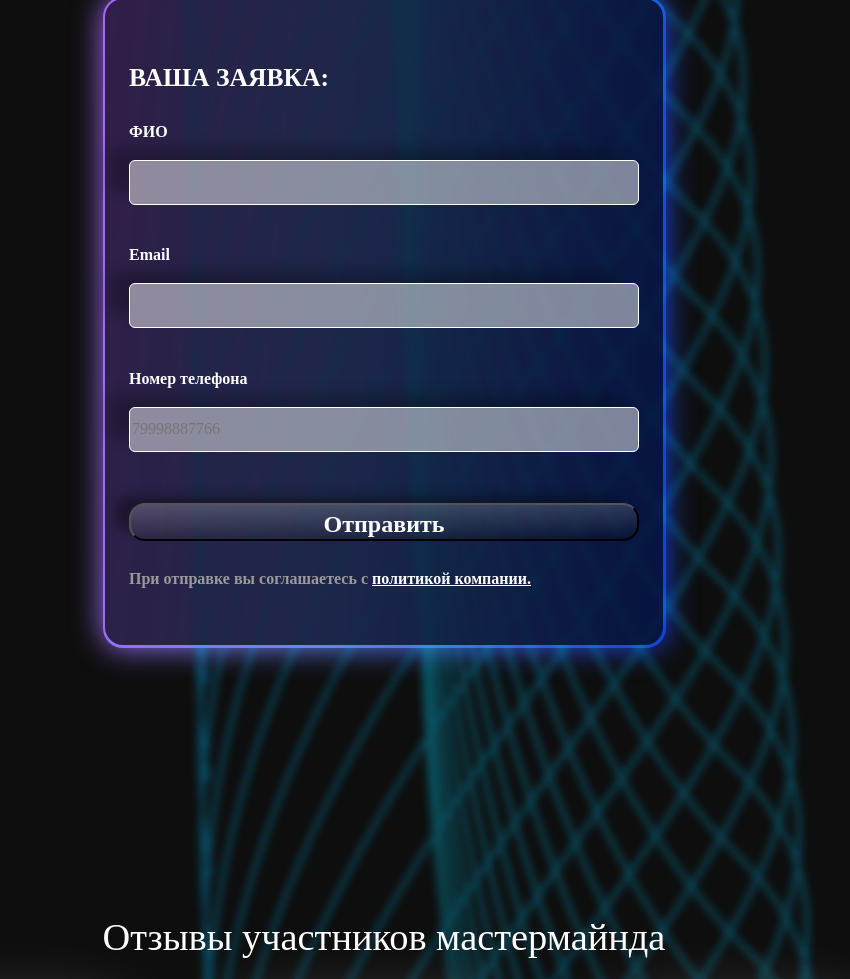
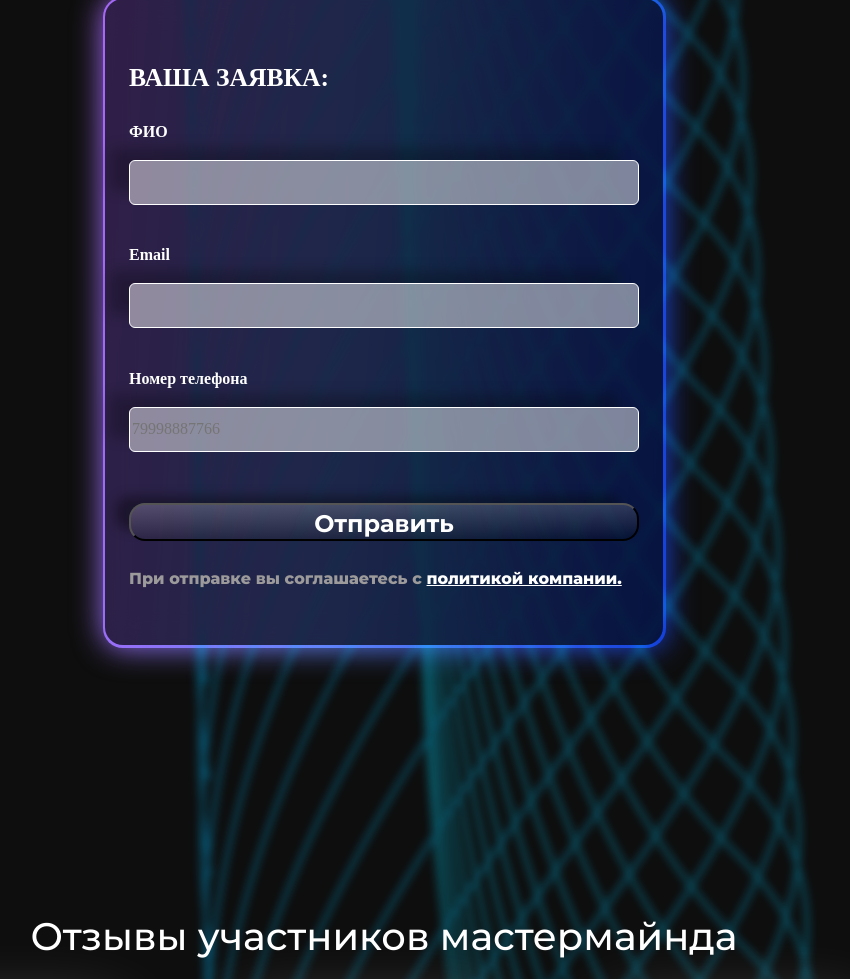
Before and after one commit to Nick-Fernandezz/masterm_pj, a Django app: page / in a window 1280 px wide. Shown: the part 5521-6500 px from the top of the page, without its empty margins (256-1106 px from the left). Run offline with Django 4.2, Linux system fonts and the light colour scheme; data comes from the database, SQL or seed files in the repository.

Commit message:
replacing barlow with a font Montserrat

```diff
--- a/main/static/main/css/style.css
+++ b/main/static/main/css/style.css
@@ -632,7 +632,7 @@ main {
     margin-top: 1vw;
     padding-top: 1vw;
 
-    font-family: 'Barlow';
+    font-family: 'Montserrat';
     font-style: normal;
     font-size: 16px;
 
@@ -669,7 +669,7 @@ main {
     width: 100%;
     height: 3vw;
 
-    font-family: 'Barlow';
+    font-family: 'Montserrat';
     font-style: normal;
     font-weight: 700;
     font-size: 24px;
@@ -679,7 +679,7 @@ main {
 }
 
 .commentaries {
-    font-family: 'Barlow';
+    font-family: 'Montserrat';
     font-style: normal;
     font-size: 3vw;
     text-align: center;
@@ -691,7 +691,7 @@ main {
 }
 
 .information-footer {
-    font-family: "Barlow";
+    font-family: "Montserrat";
     font-style: normal;
     font-size: 1vw;
 
```
